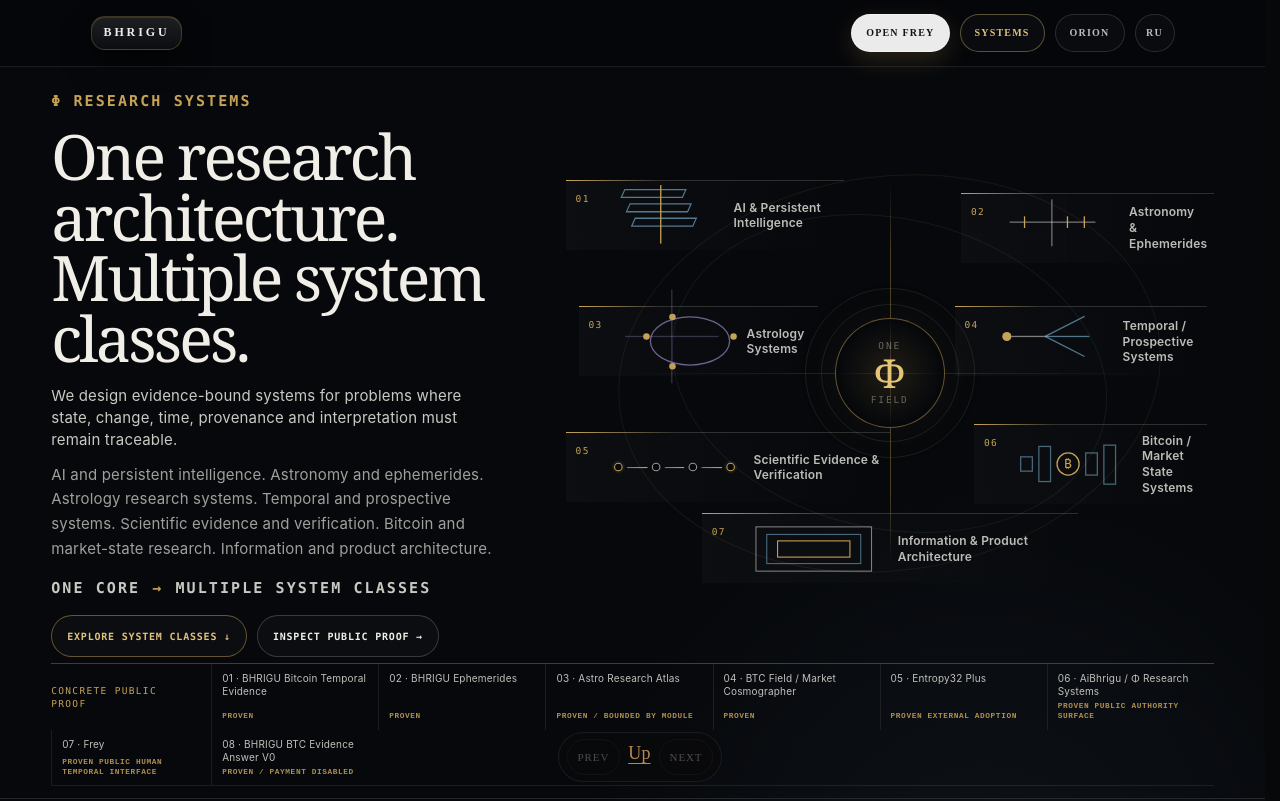
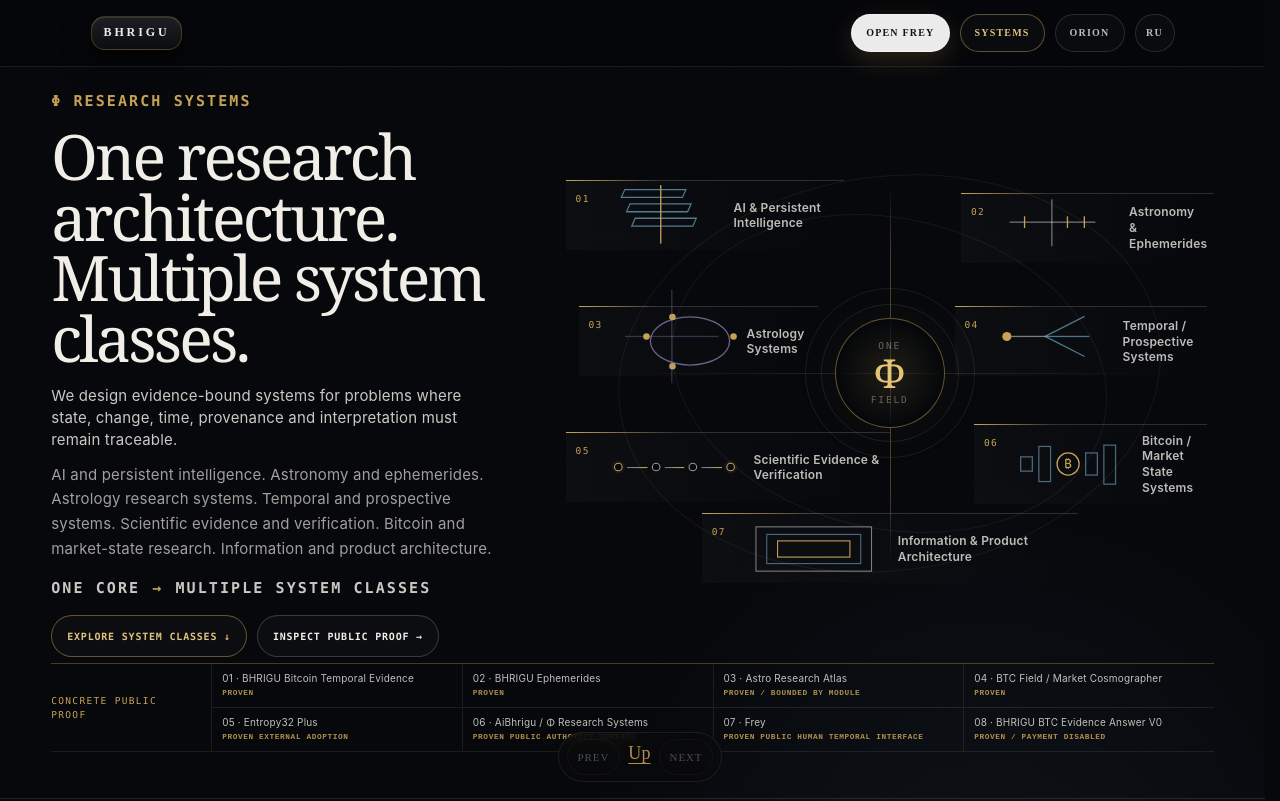
Before and after one commit to AiBhrigu/bhrigu-portal, a Next.js app: page /systems in a window 1280 px wide. Shown: the top 801 px of the page. Built offline with nearby package versions, Linux system fonts and the light colour scheme.

Commit message:
Adapt public proof rail for eight proof objects

```diff
--- a/pages/systems.module.css
+++ b/pages/systems.module.css
@@ -444,11 +444,19 @@
   position: relative;
   z-index: 2;
   display: grid;
-  grid-template-columns: 160px repeat(6, minmax(0, 1fr));
+  grid-template-columns: 160px repeat(4, minmax(0, 1fr));
   width: min(1480px, 100%);
   margin: 18px auto 0;
   border-top: 1px solid rgba(198, 162, 87, 0.34);
   border-bottom: 1px solid rgba(240, 238, 231, 0.09);
+}
+
+.proofRail a:nth-of-type(n + 5) {
+  border-top: 1px solid rgba(240, 238, 231, 0.09);
+}
+
+.proofRailLabel {
+  grid-row: span 2;
 }
 
 .proofRailLabel {
@@ -1028,7 +1036,7 @@
   .expression07 { grid-column: span 3; }
   .proofRail { grid-template-columns: 130px repeat(3, minmax(0, 1fr)); }
   .proofRail a:nth-of-type(n + 4) { border-top: 1px solid rgba(240, 238, 231, 0.09); }
-  .proofRailLabel { grid-row: span 2; }
+  .proofRailLabel { grid-row: span 3; }
   .fieldStatement { grid-template-columns: 1fr; }
   .relationChain { order: 2; }
   .fieldClosing { order: 3; }
```
